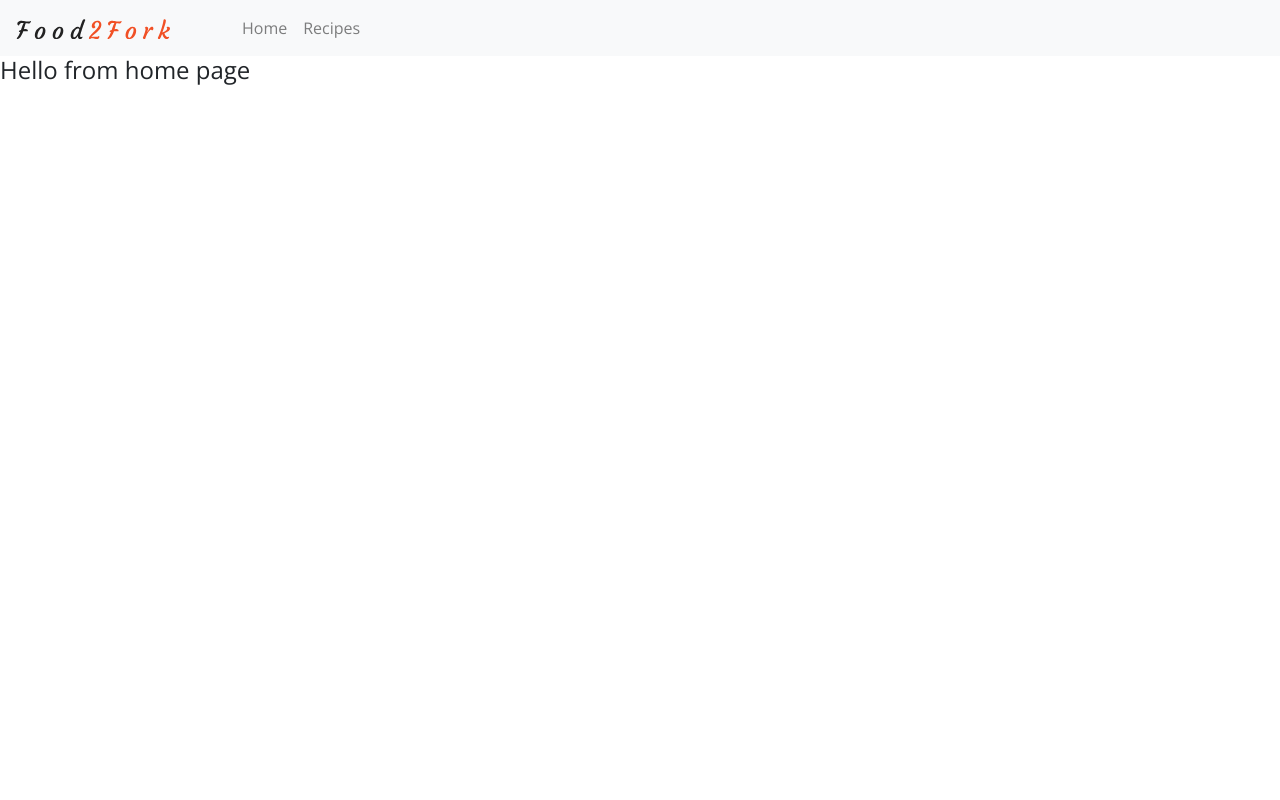
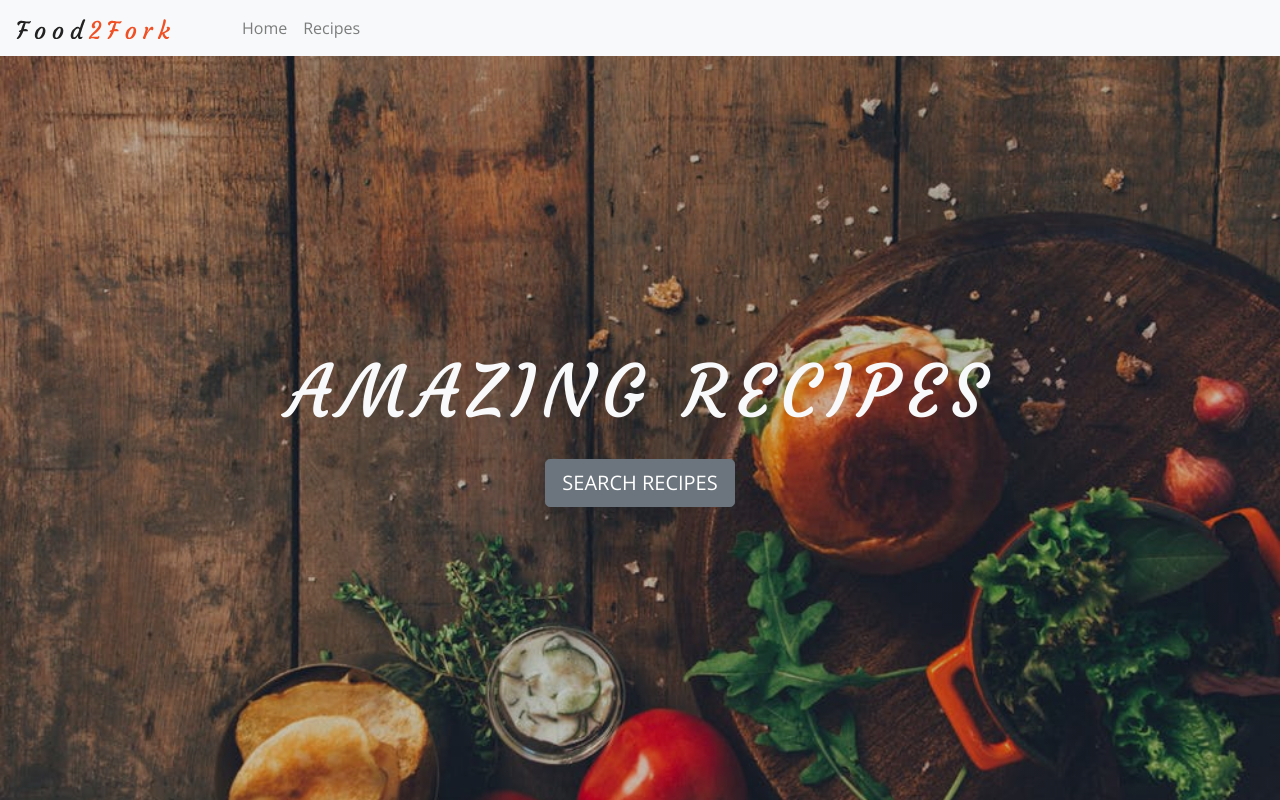
Before and after one commit to aferracci/recipes-app, a React (Create React App) app: page / in a window 1280 px wide. Built offline with nearby package versions, Linux system fonts and the light colour scheme.

Commit message:
navbar structure

```diff
--- a/src/App.css
+++ b/src/App.css
@@ -1,15 +1,16 @@
 body{
   font-family: 'Open Sans', sans-serif!important;
 }
-
 .text-slanted {
   font-family: 'Courgette', cursive;
 }
-
 .text-orange {
   color:#f15025;
 }
-
 .letter-spacing{
   letter-spacing: 0.5rem;
 }
+.header-hero {
+  min-height: calc(100vh - 56px);
+  background: linear-gradient(rgba(0,0,0,0.2), rgba(0,0,0,0.2)), url("./images/homeBcg.jpeg") center/cover no-repeat;
+}
--- /dev/null
+++ b/src/components/Header.js
@@ -0,0 +1,23 @@
+import React from 'react';
+
+export default function Header({children, title, styleClass}) {
+    return (
+        <header>
+            <div className="container-fluid">
+                <div className={"row align-items-center " + styleClass}>
+                    <div className="col text-center">
+                        <h1 className="text-light text-uppercase display-3 letter-spacing text-slanted">
+                            {title}
+                        </h1>
+                        {children}
+                    </div>
+                </div>
+            </div>
+        </header>
+    );
+}
+
+Header.defaultProps = {
+    title: "default title",
+    styleClass: "header-hero"
+};
--- a/src/pages/Home.js
+++ b/src/pages/Home.js
@@ -1,11 +1,15 @@
 import React, { Component } from 'react'
+import Header from "../components/Header";
+import {Link} from "react-router-dom";
 
 export default class Home extends Component {
     render() {
         return (
-            <h4>
-                Hello from home page
-            </h4>
+            <Header title="amazing recipes">
+                <Link to="/recipes" className="text-uppercase btn btn-secondary btn-lg mt-3">
+                    search recipes
+                </Link>
+            </Header>
         )
     }
 }
```
